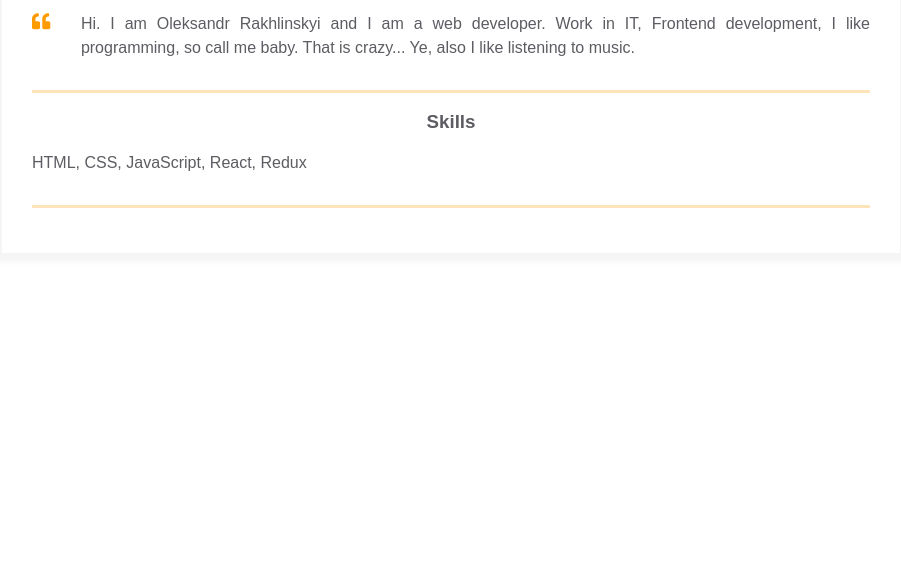
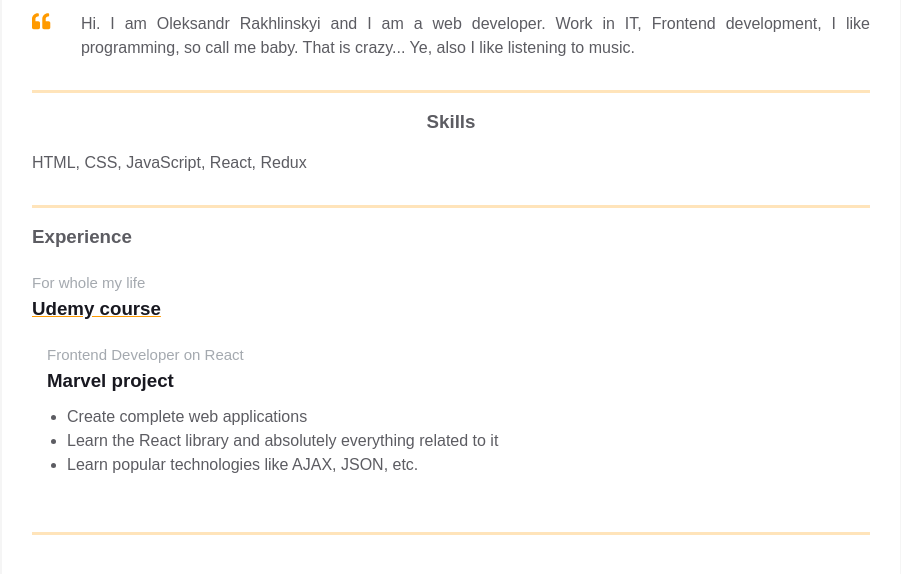
Before and after one commit to sashok1353/homepage, a plain HTML site: page index.html in a window 1280 px wide. Shown: the part 350-924 px from the top of the page, without its empty margins (189-1090 px from the left). Before the commit the page ends 800 px from the top, so only its background shows below. Drawn offline with Linux system fonts and the light colour scheme.

Commit message:
Added experience block

```diff
--- a/index.html
+++ b/index.html
@@ -96,6 +96,34 @@
 			  </div>
 			</div>
 		  </div>
+          <div class="container">
+            <div class="resume__block">
+              <div class="main-info fh">
+
+                <div class="experiences">
+					<h3 class="experiences__header">Experience</h3>
+					<div class="experiences__company">
+					  <div class="experiences__company-header">
+						<span class="experiences__company-header-durability">For whole my life</span>
+						<h3 class="experiences__company-header-name">Udemy course</h3>
+					  </div>
+
+					  <div class="experiences__company-project">
+						<span class="experiences__company-project-role">Frontend Developer on React</span>
+						<h3 class="experiences__company-project-name">Marvel project</h3>
+						<ul class="experiences__company-project-responsibilities">
+						  <li>Create complete web applications</li>
+						  <li>Learn the React library and absolutely everything related to it</li>
+						  <li>Learn popular technologies like AJAX, JSON, etc.</li>
+						</ul>
+					  </div>
+					</div>
+				</div>
+
+                <div class="additional-info fv"></div>
+              </div>
+            </div>
+          </div>
         </div>
       </main>
   </body>
```
